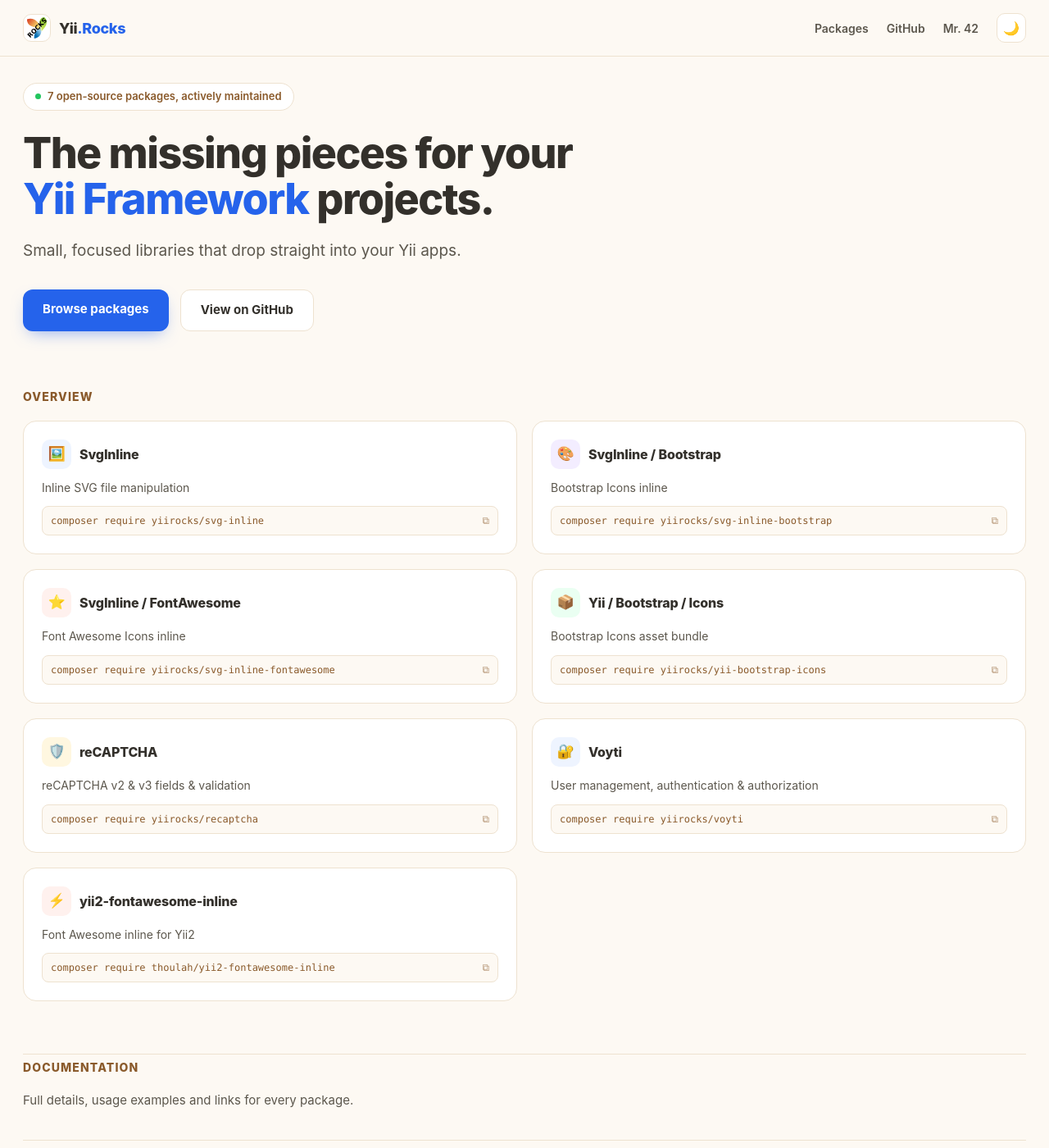
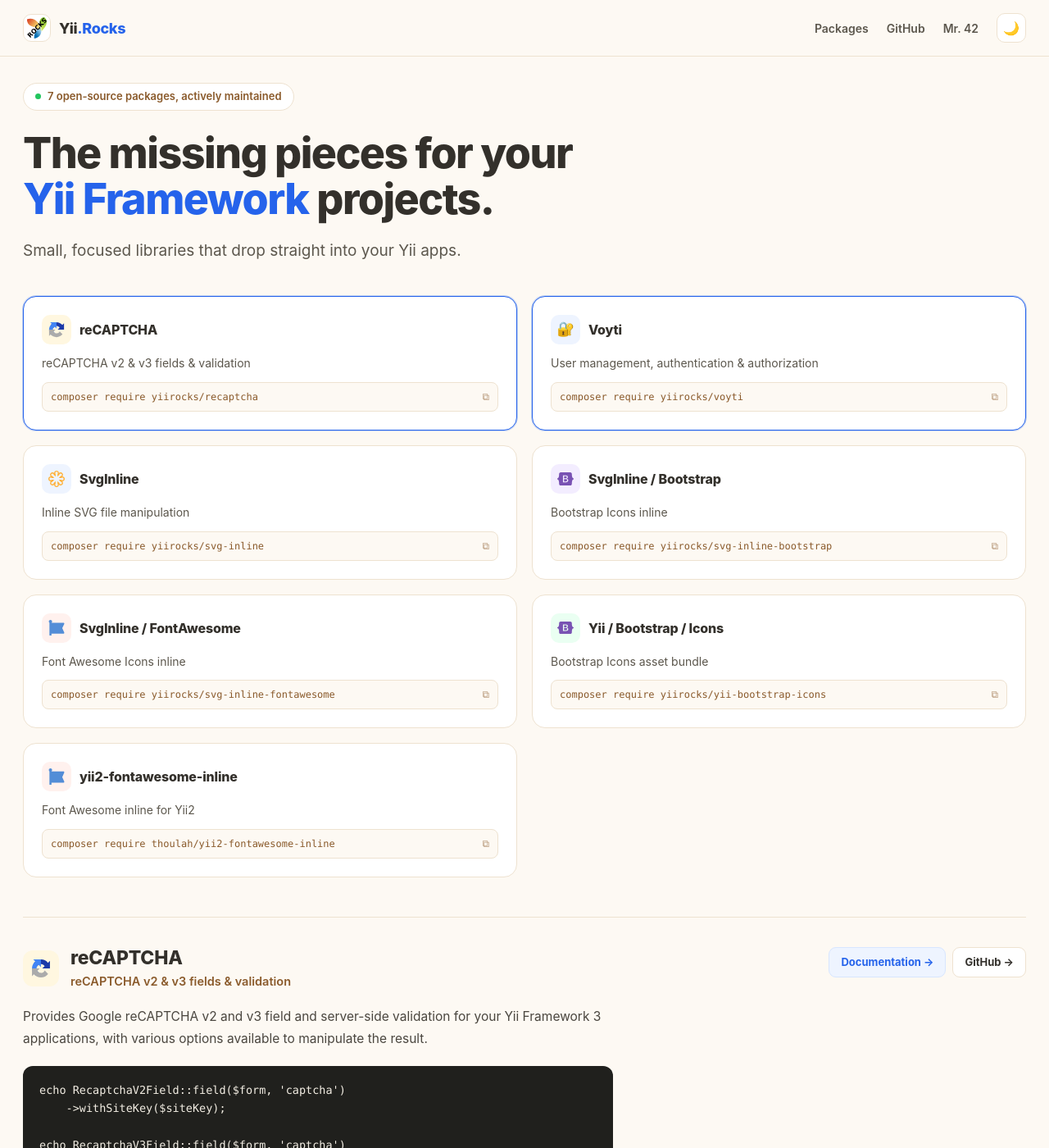
Before and after one commit to YiiRocks/YiiRocks.github.io, a Jekyll site: the page built from index.html, in a window 1280 px wide and 1400 px high. Shown: the whole window at 82% size. Built offline with Jekyll 4.4.1, drawn with Linux system fonts in a browser that asks for light colours; a style sheet for code colours, icons or effects is not loaded; some of the changed text lies outside the part shown.

Commit message:
Highlight featured packages and use real brand logos for overview icons
Adds a featured flag (reCAPTCHA, Voyti) with an accent-bordered card style,
swaps emoji icons for official Bootstrap/FontAwesome/SVG/reCAPTCHA logos
stored locally under assets/icons/, and trims the homepage overview/
documentation sections down to a single clean layout (no duplicate
dividers, redundant headings, or unused hero buttons).

```diff
--- a/_layouts/package.html
+++ b/_layouts/package.html
@@ -4,7 +4,7 @@
 {% assign pkg = site.data.projects[page.pkgId] %}
 <div class="doc-page">
     <div class="doc-header">
-        <span class="doc-header__icon" style="background:{{ pkg.tint }};">{{ pkg.emoji }}</span>
+        <span class="doc-header__icon" style="background:{{ pkg.tint }};">{% if pkg.logo %}<img src="{{ pkg.logo | relative_url }}" alt="" class="pkg-icon-img">{% else %}{{ pkg.emoji }}{% endif %}</span>
         <div>
             <h1 class="doc-header__name">{{ pkg.name }}</h1>
             <div class="doc-header__tagline">{{ pkg.tagline }}</div>
--- a/assets/css/site.scss
+++ b/assets/css/site.scss
@@ -153,7 +153,7 @@
 .hero {
     max-width: 1280px;
     margin: 0 auto;
-    padding: 32px 28px 64px;
+    padding: 32px 28px 0;
     position: relative;
 }
 
@@ -293,6 +293,15 @@
     box-shadow: 0 14px 28px -16px rgba(0, 0, 0, .25);
 }
 
+.pkg-card--featured {
+    border-color: $accent;
+    box-shadow: 0 0 0 1px rgba($accent, .25);
+}
+
+.pkg-card--featured:hover {
+    box-shadow: 0 0 0 1px rgba($accent, .25), 0 14px 28px -16px rgba(0, 0, 0, .25);
+}
+
 .pkg-card__head {
     display: flex;
     align-items: center;
@@ -308,6 +317,12 @@
     justify-content: center;
     font-size: 17px;
     flex-shrink: 0;
+}
+
+.pkg-icon-img {
+    width: 55%;
+    height: 55%;
+    object-fit: contain;
 }
 
 .pkg-card__name {
--- a/index.html
+++ b/index.html
@@ -10,21 +10,16 @@
     </div>
     <h1>The missing pieces for your <span class="accent">Yii&nbsp;Framework</span> projects.</h1>
     <p>Small, focused libraries that drop straight into your Yii apps.</p>
-    <div class="hero__actions">
-        <a href="#packages" class="btn-hero-primary">Browse packages</a>
-        <a href="https://github.com/YiiRocks/" target="_blank" rel="noopener" class="btn-hero-secondary">View on GitHub</a>
-    </div>
 </div>
 
-<div class="section" id="packages">
-    <h2 class="section-eyebrow">Overview</h2>
+<div class="section">
     <div class="pkg-grid">
 {% for item in site.data.projects %}
 {% assign key = item[0] %}
 {% assign pkg = item[1] %}
-        <a href="#{{ key }}" class="pkg-card">
+        <a href="#{{ key }}" class="pkg-card{% if pkg.featured %} pkg-card--featured{% endif %}">
             <div class="pkg-card__head">
-                <span class="pkg-card__icon" style="background:{{ pkg.tint }};">{{ pkg.emoji }}</span>
+                <span class="pkg-card__icon" style="background:{{ pkg.tint }};">{% if pkg.logo %}<img src="{{ pkg.logo | relative_url }}" alt="" class="pkg-icon-img">{% else %}{{ pkg.emoji }}{% endif %}</span>
                 <div class="pkg-card__name">{{ pkg.name }}</div>
             </div>
             <div class="pkg-card__tagline">{{ pkg.tagline }}</div>
@@ -34,21 +29,14 @@
     </div>
 </div>
 
-<div class="section-divider">
-    <div class="section-divider-line"></div>
-</div>
-
 <div class="section">
-    <h2 class="section-eyebrow">Documentation</h2>
-    <p class="section-sub">Full details, usage examples and links for every package.</p>
-
 {% for item in site.data.projects %}
 {% assign key = item[0] %}
 {% assign pkg = item[1] %}
     <div class="docs-entry" id="{{ key }}">
         <div class="docs-entry__top">
             <div class="docs-entry__title">
-                <span class="docs-entry__icon" style="background:{{ pkg.tint }};">{{ pkg.emoji }}</span>
+                <span class="docs-entry__icon" style="background:{{ pkg.tint }};">{% if pkg.logo %}<img src="{{ pkg.logo | relative_url }}" alt="" class="pkg-icon-img">{% else %}{{ pkg.emoji }}{% endif %}</span>
                 <div>
                     <h3>{{ pkg.name }}</h3>
                     <div class="docs-entry__tagline">{{ pkg.tagline }}</div>
```
Also changed, not shown: _data/projects.yml (+65 -57 lines), assets/icons/bootstrap.svg (added), assets/icons/fontawesome.svg (added), assets/icons/recaptcha.svg (added), assets/icons/svg.svg (added).
